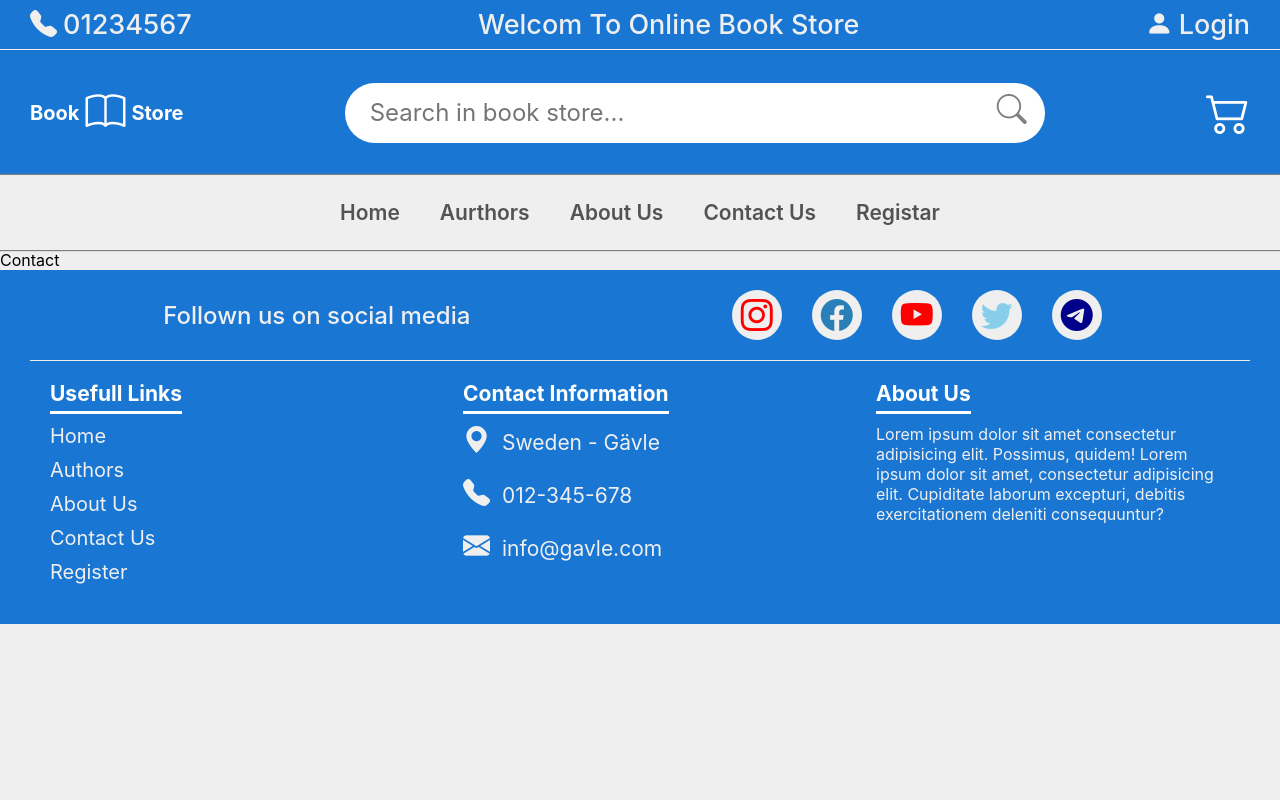
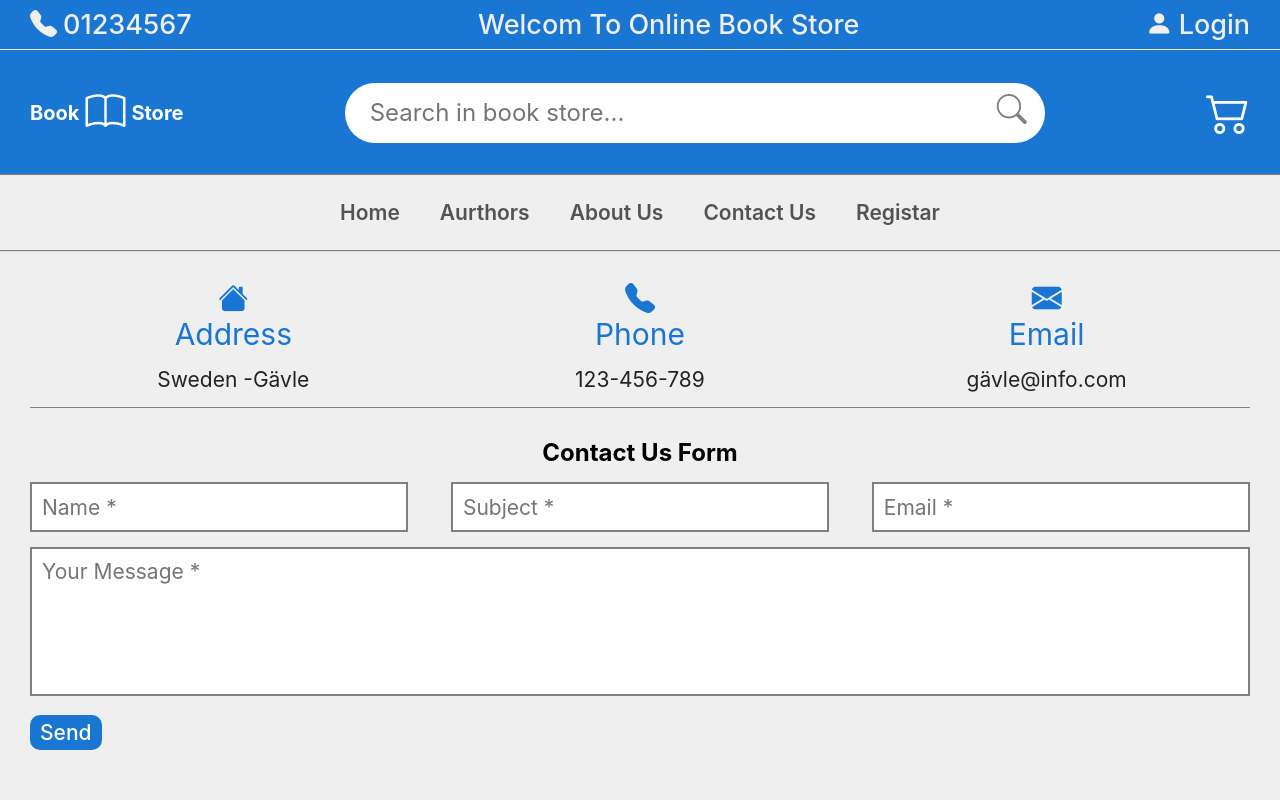
Before and after one commit to asom1989/book-store, a React (Vite) app: page /contact in a window 1280 px wide. Shown: the top 800 px of the page. Built offline with nearby package versions, Linux system fonts and the light colour scheme.

Commit message:
version1.1

```diff
--- a/package.json
+++ b/package.json
@@ -12,7 +12,8 @@
   "dependencies": {
     "react": "^18.2.0",
     "react-dom": "^18.2.0",
-    "react-router-dom": "^6.23.1"
+    "react-router-dom": "^6.23.1",
+    "react-toastify": "^10.0.5"
   },
   "devDependencies": {
     "@types/react": "^18.2.66",
--- /dev/null
+++ b/src/pages/About/About.css
@@ -0,0 +1,16 @@
+.about {
+  height: calc(100vh - 250px);
+  padding: 40px;
+}
+
+.about h1 {
+  font-size: 40px;
+  border-bottom: 3px solid gray;
+  width: max-content;
+  color: gray;
+}
+
+.about p {
+  margin: 15px 0;
+  font-size: 21px;
+}
--- a/src/pages/About/About.jsx
+++ b/src/pages/About/About.jsx
@@ -1,5 +1,15 @@
-function About() {
-  return <h1>About</h1>;
-}
+import "./About.css";
+
+const About = () => {
+  return (
+    <section className="about">
+      <h1>About Us</h1>
+      <p>We are an online book store</p>
+      <p>
+        <strong>Version: 1.0.0</strong>
+      </p>
+    </section>
+  );
+};
 
 export default About;
--- /dev/null
+++ b/src/pages/Contact/Contact.css
@@ -0,0 +1,113 @@
+.contact {
+  min-height: calc(100vh - 250px);
+  padding: 30px;
+}
+
+.contact-wrapper {
+  margin-bottom: 20px;
+  display: flex;
+  align-items: center;
+  justify-content: space-around;
+  border-bottom: 1px solid gray;
+  padding-bottom: 15px;
+}
+
+.contact-item {
+  width: 31%;
+  margin: 0 5px;
+}
+
+.contact-item-icon {
+  display: flex;
+  flex-direction: column;
+  align-items: center;
+  justify-content: center;
+  font-size: 30px;
+  color: var(--primary-color);
+  margin-bottom: 15px;
+}
+
+.contact-item-text {
+  font-size: 21px;
+  color: #222;
+  text-align: center;
+}
+
+/* Contact Us Form */
+.contact-form {
+  margin-top: 30px;
+}
+
+.contact-form-title {
+  text-align: center;
+}
+
+.contact-input-wrapper {
+  margin: 15px 0;
+  display: flex;
+  align-items: center;
+  justify-content: space-between;
+}
+
+.contact-input-wrapper input {
+  width: 31%;
+  height: 50px;
+  font-size: 21px;
+  padding: 5px 10px;
+  border: 2px solid gray;
+}
+
+.contact-textarea {
+  width: 100%;
+  border: 2px solid gray;
+  resize: none;
+  font-size: 21px;
+  padding: 10px;
+}
+
+.contact-btn {
+  background-color: var(--primary-color);
+  color: white;
+  font-weight: 500;
+  cursor: pointer;
+  padding: 5px 10px;
+  border: none;
+  margin-top: 15px;
+  font-size: 21px;
+  border-radius: 10px;
+}
+
+/* Media Queries */
+@media (max-width: 720px) {
+  .contact {
+    padding: 30px 15px;
+  }
+
+  .contact-input-wrapper {
+    flex-wrap: wrap;
+  }
+
+  .contact-input-wrapper input {
+    width: 100%;
+    margin-bottom: 20px;
+  }
+
+  .contact-item-icon {
+    font-size: 25px;
+  }
+}
+
+@media (max-width: 520px) {
+  .contact-wrapper {
+    flex-wrap: wrap;
+  }
+
+  .contact-item {
+    width: 100%;
+    margin-bottom: 30px;
+  }
+
+  .contact-item-icon {
+    font-size: 40px;
+  }
+}
--- /dev/null
+++ b/src/pages/Contact/Contact.jsx
@@ -0,0 +1,47 @@
+import "./Contact.css";
+
+const Contact = () => {
+  return (
+    <section className="contact">
+      <div className="contact-wrapper">
+        <div className="contact-item">
+          <div className="contact-item-icon">
+            <i className="bi bi-house-fill"></i>
+            Address
+          </div>
+          <p className="contact-item-text">Sweden -Gävle</p>
+        </div>
+        <div className="contact-item">
+          <div className="contact-item-icon">
+            <i className="bi bi-telephone-fill"></i>
+            Phone
+          </div>
+          <p className="contact-item-text">123-456-789</p>
+        </div>
+        <div className="contact-item">
+          <div className="contact-item-icon">
+            <i className="bi bi-envelope-fill"></i>
+            Email
+          </div>
+          <p className="contact-item-text">gävle@info.com</p>
+        </div>
+      </div>
+      <form onSubmit={(e) => e.preventDefault()} className="contact-form">
+        <h2 className="contact-form-title">Contact Us Form</h2>
+        <div className="contact-input-wrapper">
+          <input type="text" placeholder="Name *" />
+          <input type="text" placeholder="Subject *" />
+          <input type="text" placeholder="Email *" />
+        </div>
+        <textarea
+          placeholder="Your Message *"
+          className="contact-textarea"
+          rows="5"
+        ></textarea>
+        <button className="contact-btn">Send</button>
+      </form>
+    </section>
+  );
+};
+
+export default Contact;
--- a/src/pages/Forms/Contact.jsx
+++ /dev/null
@@ -1,5 +0,0 @@
-function Contact() {
-  return <div>Contact</div>;
-}
-
-export default Contact;
--- /dev/null
+++ b/src/pages/Forms/Forms.css
@@ -0,0 +1,56 @@
+.form-wrapper {
+  height: calc(100vh - 250px);
+  width: 100%;
+  display: flex;
+  align-items: center;
+  justify-content: center;
+  flex-direction: column;
+  padding: 15px;
+}
+
+.form-title {
+  font-size: 27px;
+  margin-bottom: 15px;
+  color: teal;
+}
+
+.form {
+  display: flex;
+  flex-direction: column;
+  width: 340px;
+}
+
+.form input {
+  border: 2px solid teal;
+  padding: 10px;
+  font-size: 21px;
+  margin-bottom: 15px;
+}
+
+.form input:focus {
+  outline: none;
+}
+
+.form-btn {
+  width: 100%;
+  background-color: var(--primary-color);
+  color: white;
+  cursor: pointer;
+  border-radius: 60px;
+  padding: 7px;
+  font-weight: 700;
+  font-size: 21px;
+  border: none;
+}
+
+.form-footer {
+  margin-top: 20px;
+  font-size: 17px;
+  font-weight: 600;
+}
+
+@media (max-width: 520px) {
+  .form-wrapper {
+    height: auto;
+  }
+}
--- a/src/pages/Forms/Login.jsx
+++ b/src/pages/Forms/Login.jsx
@@ -1,5 +1,58 @@
-function Login() {
-  return <div>Login</div>;
-}
+import "./Forms.css";
+import { Link } from "react-router-dom";
+import { useState } from "react";
+import { ToastContainer, toast } from "react-toastify";
+import "react-toastify/dist/ReactToastify.css";
+
+const Login = () => {
+  const [email, setEmail] = useState("");
+  const [password, setPassword] = useState("");
+
+  // Form Submit Handler
+  const formSubmitHandler = (event) => {
+    event.preventDefault();
+
+    if (email.trim() === "") {
+      return toast.error("Email is required");
+    }
+
+    if (password.trim() === "") {
+      return toast.error("Password is required");
+    }
+
+    console.log({ email, password });
+    setEmail("");
+    setPassword("");
+  };
+  return (
+    <div className="form-wrapper">
+      <ToastContainer />
+      <h1 className="form-title">Login to your account</h1>
+      <form onSubmit={formSubmitHandler} className="form">
+        <input
+          value={email}
+          onChange={(e) => setEmail(e.target.value)}
+          type="email"
+          placeholder="Email"
+        />
+        <input
+          value={password}
+          onChange={(e) => setPassword(e.target.value)}
+          type="password"
+          placeholder="Password"
+        />
+        <button className="form-btn" type="submit">
+          Login
+        </button>
+      </form>
+      <div className="form-footer">
+        Dont't have an account ?{" "}
+        <Link to="/register" className="forms-link">
+          Register
+        </Link>
+      </div>
+    </div>
+  );
+};
 
 export default Login;
--- a/src/pages/Forms/Register.jsx
+++ b/src/pages/Forms/Register.jsx
@@ -1,5 +1,71 @@
-function Register() {
-  return <div>Register</div>;
-}
+import "./Forms.css";
+import { Link } from "react-router-dom";
+
+import { useState } from "react";
+import { ToastContainer, toast } from "react-toastify";
+import "react-toastify/dist/ReactToastify.css";
+
+const Register = () => {
+  const [email, setEmail] = useState("");
+  const [username, setUsername] = useState("");
+  const [password, setPassword] = useState("");
+
+  // Form Submit Handler
+  const formSubmitHandler = (event) => {
+    event.preventDefault();
+
+    if (email.trim() === "") {
+      return toast.error("Email is required");
+    }
+
+    if (username.trim() === "") {
+      return toast.error("Username is required");
+    }
+
+    if (password.trim() === "") {
+      return toast.error("Password is required");
+    }
+
+    console.log({ email, password, username });
+    setEmail("");
+    setPassword("");
+    setUsername("");
+  };
+  return (
+    <div className="form-wrapper">
+      <ToastContainer />
+      <h1 className="form-title">Create new account</h1>
+      <form onSubmit={formSubmitHandler} className="form">
+        <input
+          value={email}
+          onChange={(e) => setEmail(e.target.value)}
+          type="email"
+          placeholder="Email"
+        />
+        <input
+          value={username}
+          onChange={(e) => setUsername(e.target.value)}
+          type="text"
+          placeholder="Username"
+        />
+        <input
+          value={password}
+          onChange={(e) => setPassword(e.target.value)}
+          type="password"
+          placeholder="Password"
+        />
+        <button className="form-btn" type="submit">
+          Register
+        </button>
+      </form>
+      <div className="form-footer">
+        Already have an account ?{" "}
+        <Link to="/login" className="forms-link">
+          Login
+        </Link>
+      </div>
+    </div>
+  );
+};
 
 export default Register;
--- a/src/pages/index.js
+++ b/src/pages/index.js
@@ -2,7 +2,7 @@ export { default as About } from "./About/About.jsx";
 export { default as Authors } from "./Authors/Authors.jsx";
 export { default as Book } from "./Book/Book.jsx";
 export { default as Cart } from "./Cart/Cart.jsx";
-export { default as Contact } from "./Forms/Contact.jsx";
+export { default as Contact } from "./Contact/Contact.jsx";
 export { default as Login } from "./Forms/Login.jsx";
 export { default as Register } from "./Forms/Register.jsx";
 export { default as Home } from "./Home/Home.jsx";
```
Also changed, not shown: 1 other file (tests, documents, lock files or other folders).
